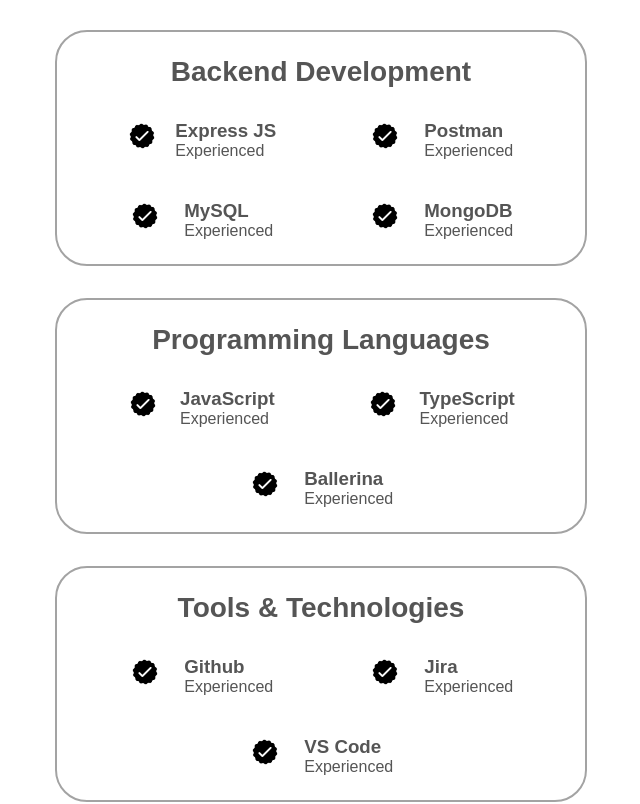
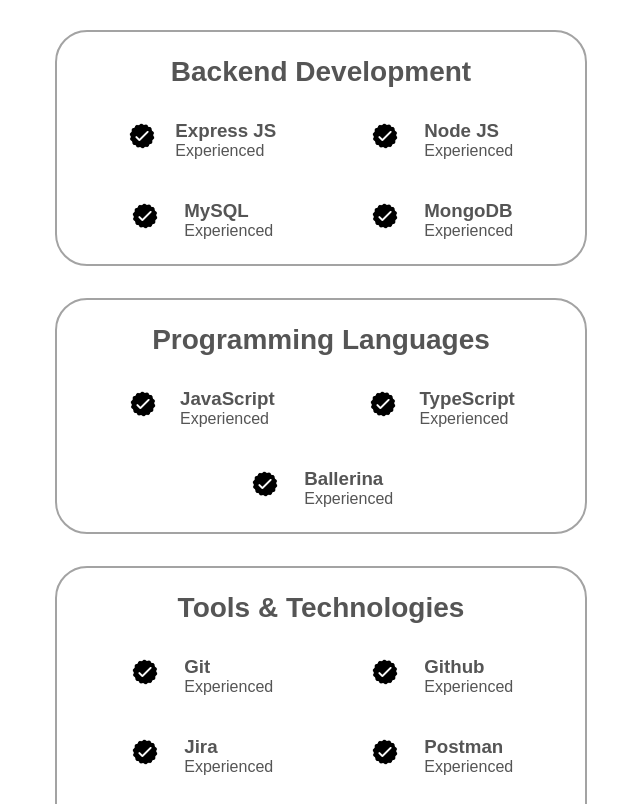
Before and after one commit to inushaPeiris/portfolio, a React (Vite) app: page / in a window 1280 px wide. Shown: the part 1640-2444 px from the top of the page, without its empty margins (319-959 px from the left). Built offline with nearby package versions, Linux system fonts and the light colour scheme; a web font is replaced by a local one.

Commit message:
Update  skills

```diff
--- a/src/components/mySkills/skills.js
+++ b/src/components/mySkills/skills.js
@@ -34,7 +34,7 @@
     },
     {
         id: 2,
-        subject: "Postman",
+        subject: "Node JS",
         level: "Experienced"
     },
     {
@@ -70,17 +70,32 @@
 export const toolsAndTech = [
     {
         id: 1,
+        subject: "Git",
+        level: "Experienced"
+    },
+    {
+        id: 2,
         subject: "Github",
         level: "Experienced"
     },
     {
-        id: 2,
+        id: 3,
         subject: "Jira",
         level: "Experienced"
     },
     {
-        id: 3,
+        id: 4,
+        subject: "Postman",
+        level: "Experienced"
+    },
+    {
+        id: 5,
         subject: "VS Code",
+        level: "Experienced"
+    },
+    {
+        id: 6,
+        subject: "MySQL Workbench",
         level: "Experienced"
     }
 ];
```
